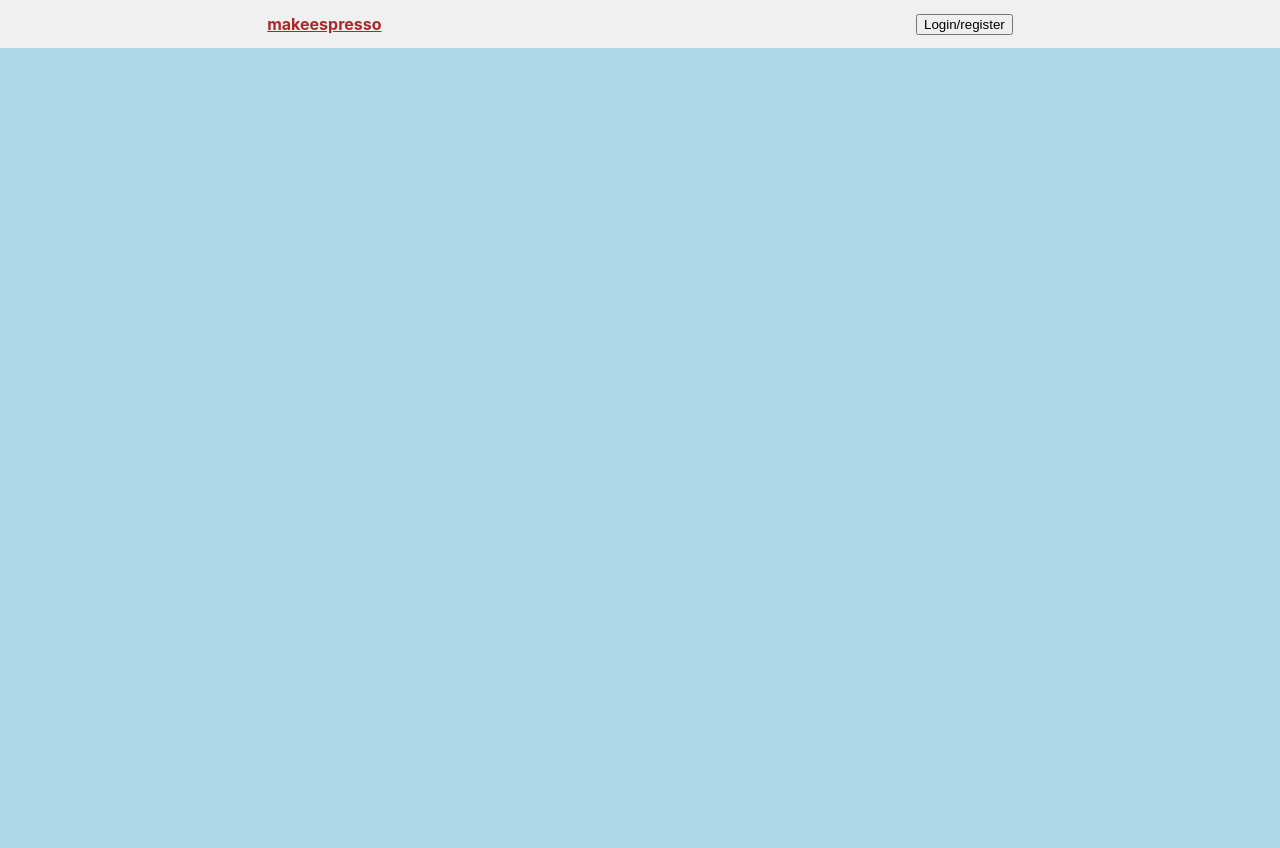
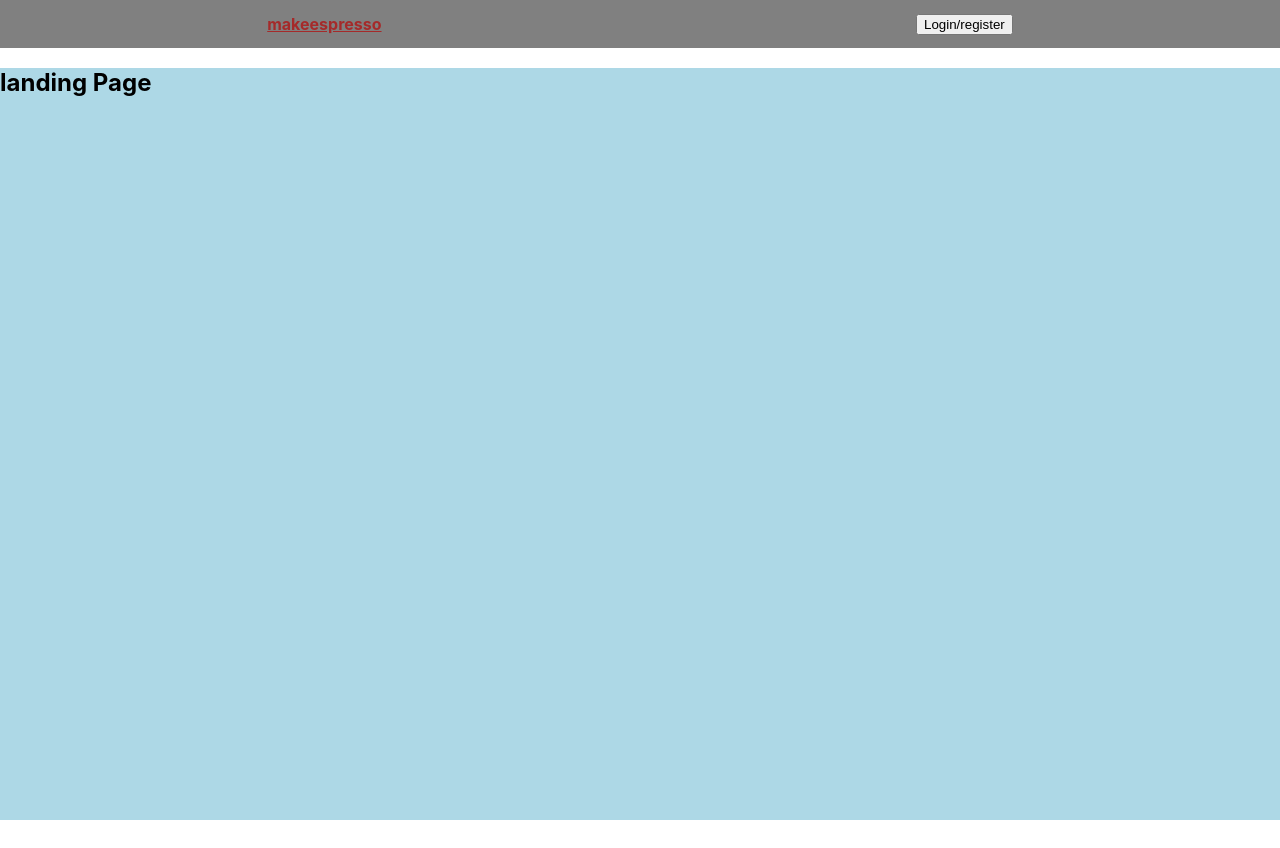
Before and after one commit to makeespresso/makeespresso_fullstack, a React (Create React App) app in the folder client/: page / in a window 1280 px wide. After the commit the page ends 820 px from the top, so only its background shows below. Built offline with nearby package versions, Linux system fonts and the light colour scheme; no server answers.

Commit message:
working on design

```diff
--- a/client/src/App.css
+++ b/client/src/App.css
@@ -1,8 +1,5 @@
 .App {
   text-align: center;
-}
-
-.App {
 }
 
 .navbar{
@@ -14,7 +11,7 @@
   flex-flow: row;
   position: static;
   top: 0;
-  background-color: rgb(240,240,240);
+  background-color: gray;
 }
 
 .navbar h1, .navbar h2, .navbar h3, .navbar s, .navbar p,.navbar small, .navbar a{
@@ -24,11 +21,42 @@
 
 .container {
   background-color: lightblue;
-  min-height: 100vh;
-  display: flex;
-  flex-direction: column;
-  align-items: center;
-  justify-content: center;
-  font-size: calc(10px + 2vmin);
-  color: rgb(21, 21, 21);
+  min-height: calc(100vh - 3rem);
 }
+
+/* COMPONENT Login = login-page */
+.my-account-login-page{
+}
+
+.welcome-img{
+  width: 25vw;
+}
+.third-width{
+background: green;
+width: 50%;
+margin: 10px;
+}
+
+.login-page {
+  background: salmon;
+  height: 400px;
+}
+
+
+/* COMPONENT ProductView = PRODUCT CARD */
+.product-container{
+  background: pink;
+}
+.product-card{
+  background: yellow;
+  width: 50%;
+}
+
+.product-image{
+  width: 8em;
+  height: 6rem;
+}
+.product-create{
+  background:green;
+margin: 10px 0 10px 0;
+}
--- a/client/src/App.js
+++ b/client/src/App.js
@@ -10,6 +10,7 @@ import CreateProduct from './components/CreateProduct';
 import Login from './components/Login';
 import Register from './components/Register';
 import Profile from './components/Profile';
+import Home from './components/Home';
 
 import {
   createProduct,
@@ -162,7 +163,7 @@ class App extends Component {
 
   render() {
     return (
-      <div className="App">
+      <div className="">
         <section className='navbar'>
           <h1><Link to='/' onClick={() => this.setState({
             productForm: {
@@ -193,6 +194,15 @@ class App extends Component {
               handleRegister={this.handleRegister}
               handleChange={this.authHandleChange}
               formData={this.state.authFormData} />)} />
+
+          <Route
+            exact path="/profile"
+            render={(props) => {
+              return <Profile
+                getUserProducts={this.getUserProducts} />
+            }}
+          />
+
           <Route exact path="/profile" render={() => (
             <ProductsView
               products={this.state.products}
@@ -225,13 +235,12 @@ class App extends Component {
                 deleteProduct={this.deleteProduct} />
             }}
           />
+
           <Route
-            exact path="/profile"
-            render={(props) => {
-              return <Profile
-                getUserProducts={this.getUserProducts} />
-            }}
+            exact path="/"
+            render={Home}
           />
+
           <Route
             exact path="/products/:id/edit"
             render={(props) => {
--- /dev/null
+++ b/client/src/components/Home.jsx
@@ -0,0 +1,9 @@
+import React from 'react'
+
+export default function Home() {
+  return (
+    <div>
+      <h1>landing Page</h1>
+    </div>
+  )
+}
--- a/client/src/components/Login.jsx
+++ b/client/src/components/Login.jsx
@@ -5,7 +5,14 @@ import { Link } from 'react-router-dom';
 const Login = (props) => {
 
   return (
-    <div className="auth-container">
+    <div className="login-page">
+      <div className="third-width">
+        <h1>Welcome!</h1>
+        <img className="welcome-img"src="https://images.unsplash.com/photo-1441448770220-76743f9e6af6?ixlib=rb-1.2.1&ixid=eyJhcHBfaWQiOjEyMDd9&auto=format&fit=crop&w=1650&q=80" alt="Welcome Image"></img>
+      </div>
+
+      <div className="third-width">
+
         <h2>login</h2>
         <hr />
         <form onSubmit={(e) => {
@@ -18,8 +25,11 @@ const Login = (props) => {
           <input name="password" type="password" value={props.formData.password} onChange={props.handleChange} />
           <hr />
           <button>Login</button>
+        </form>
+      </div>
+      <div className="third-width">
         <Link to="/register">Register</Link>
-      </form>
+      </div>
     </div>
   );
 }
--- a/client/src/components/ProductPage.jsx
+++ b/client/src/components/ProductPage.jsx
@@ -19,7 +19,7 @@ class ProductsView extends Component {
     const { product } = this.props;
     return (
       <div className="product-page">
-        {product === undefined ? <h2>Loading . . .</h2> : (
+        {product === undefined ? <h2>Loading</h2> : (
           <div>
             <img alt={product.name} src={product.photo} />
             {this.state.isEdit ?
@@ -36,8 +36,8 @@ class ProductsView extends Component {
               )} />
               :
               <>
-                <h1>Product</h1>
-                <h1>{product.geography}</h1>
+                <p>Edit product:</p>
+                <p>{product.geography}</p>
                 <button onClick={() => {
                   this.setState({
                     isEdit: true
--- a/client/src/components/ProductView.jsx
+++ b/client/src/components/ProductView.jsx
@@ -4,11 +4,8 @@ import { withRouter } from 'react-router';
 function ProductsView(props) {
   return (
     <div className="product-container">
-      <div
-        className="product-card"
-        onClick={() => {
-          props.history.push('/new/product');
-          window.scrollTo(0, 0);
+      <div className="product-create" onClick={() => {
+        props.history.push('/new/product'); window.scrollTo(0, 0);
       }}>
         {/* <img
           alt="Create a new product"
@@ -25,17 +22,17 @@ function ProductsView(props) {
             props.history.push(`/products/${product.id}`);
             window.scrollTo(0, 0);
           }}>
-          <img alt={product.beanType} src={product.image} />
-          <h3>
+          <img className="product-image" alt={product.beanType} src={product.image} />
+
           <p>Origin: {product.geography}</p>
           <p>Altitude: {product.altura}</p>
           <p>Toast: {product.toast}</p>
           <p>Aroma: {product.aroma}</p>
           <p>Body: {product.body}</p>
           <p>Acidity: {product.acidity}</p>
-          </h3>
         </div>
       ))}
+
 
     </div>
   )
--- a/client/src/components/Profile.jsx
+++ b/client/src/components/Profile.jsx
@@ -29,12 +29,11 @@ export default class Profile extends Component {
   render() {
     // in order to get the user data from  that is stored in local storage JWT
     // pull it from the state, current user.
-
     let { username } = this.state.currentUser
     let { products, gotProducts } = this.state
     return (
       <div style={{ background: `red` }}>
-        <h1>My Coffee {username}</h1>
+        <h1>{username}'s Board</h1>
         {/* {gotProducts ?
 
           <ProductView productsArray={products} /> : <span>loading</span>
```
Also changed, not shown: 2 other files (tests, documents, lock files or other folders). Lines whose indentation alone changed are shown as unchanged.
